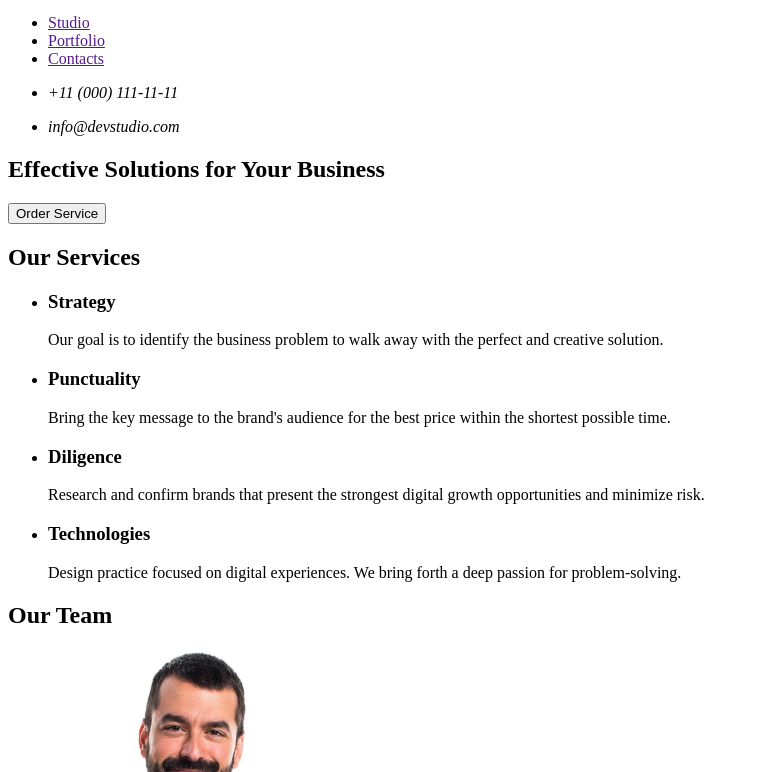
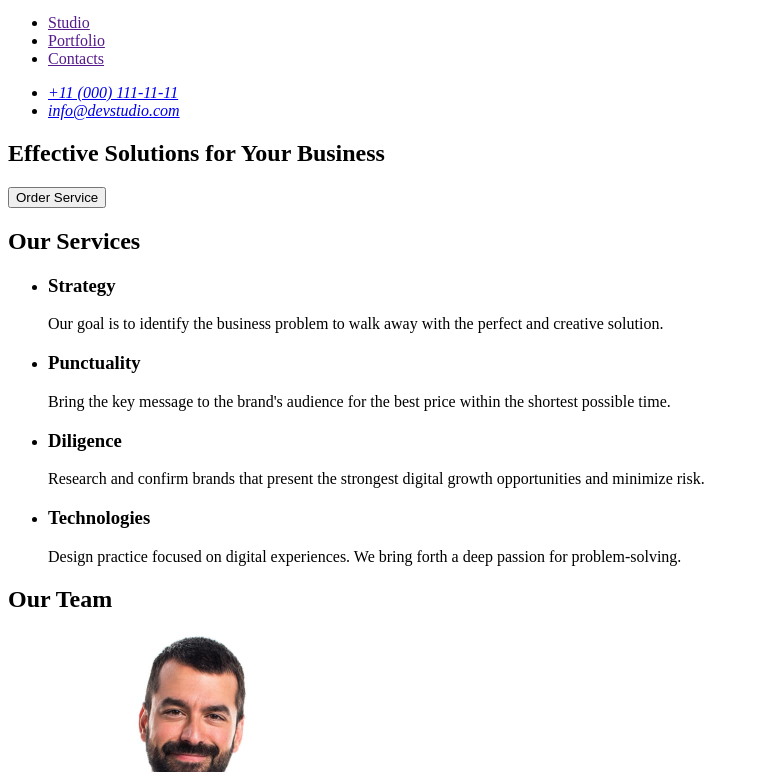
Before and after one commit to anastasiiavaluyeva/goit-markup-hw-01, a plain HTML site: page index.html in a window 1280 px wide. Shown: the part 28-800 px from the top of the page, without its empty margins (0-759 px from the left). Drawn offline with Linux system fonts and the light colour scheme.

Commit message:
add index file

```diff
--- a/index.html
+++ b/index.html
@@ -17,8 +17,8 @@
         </nav>
         <address>
             <ul>
-                <li><p>+11 (000) 111-11-11</p></li>
-                <li><p>info@devstudio.com</p></li>
+                <li><a href="tel:+110001111111">+11 (000) 111-11-11</a></li>
+                <li><a href="mailto:info@devstudio.com">info@devstudio.com</a></li>
             </ul>
         </address>
     </header>
```
